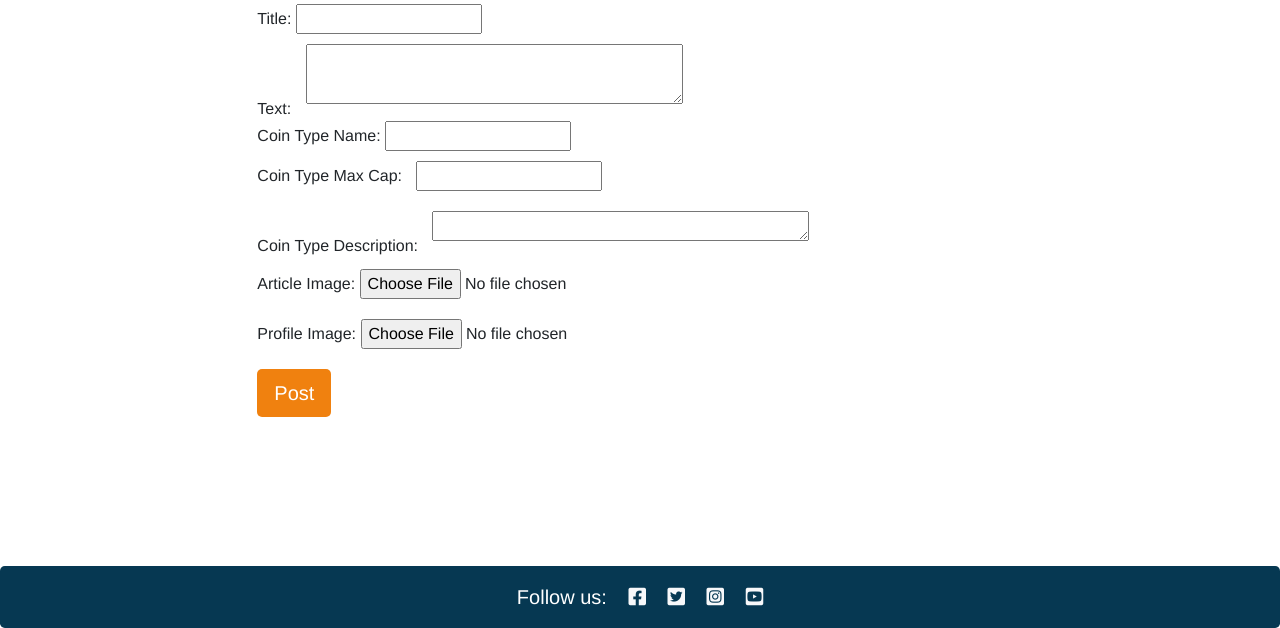
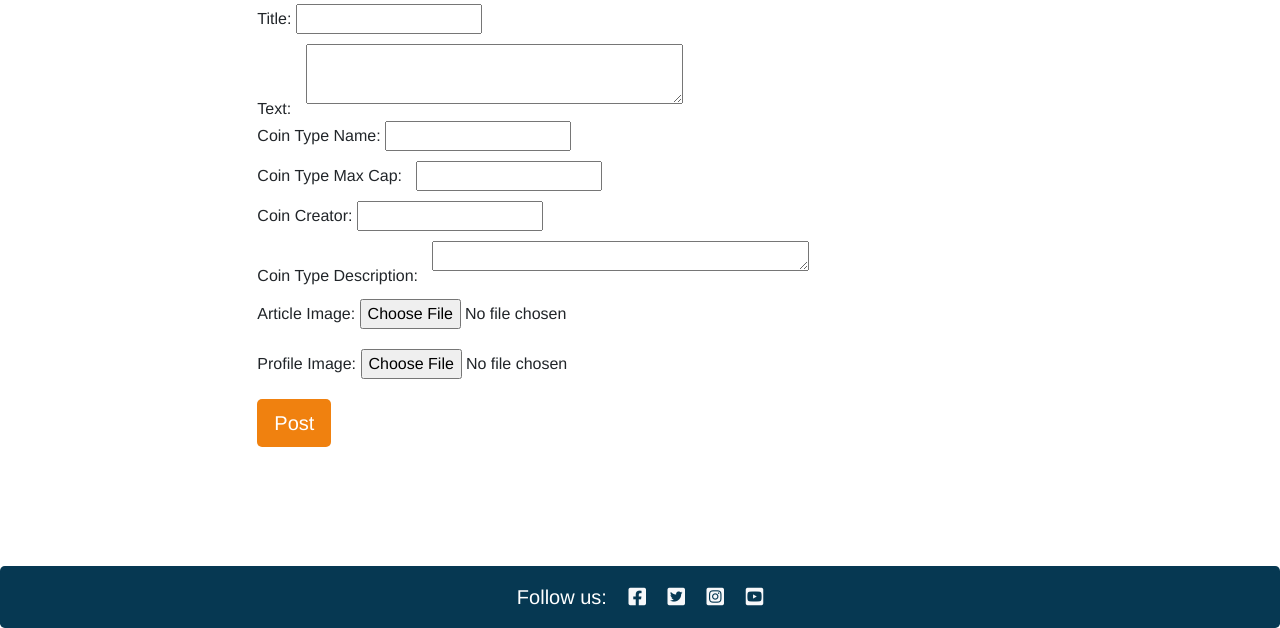
Before and after one commit to Renwar-P/cryptalk, a Django app: page /add_post/ in a window 1280 px wide. Shown: the part 172-800 px from the top of the page. Run offline with Django 5.2, Linux system fonts and the light colour scheme; the visitor is signed in with stand-in values (Sample User, id 1).

Commit message:
add coin_creator

```diff
--- a/blog/forms.py
+++ b/blog/forms.py
@@ -18,7 +18,7 @@ Python Django Web Framework - Full Course for Beginners.
 class PostForm(forms.ModelForm):
     class Meta:
         model = Post
-        fields = ['title', 'body', 'coin_type_name', 'coin_type_description', 'coin_type_max_cap']
+        fields = ['title', 'body', 'coin_type_name', 'coin_type_description', 'coin_type_max_cap', 'coin_creator']
 
     def __init__(self, *args, **kwargs):
         super().__init__(*args, **kwargs)
--- a/blog/models.py
+++ b/blog/models.py
@@ -23,6 +23,7 @@ class Post(models.Model):
     coin_type_name = models.CharField(max_length=50, blank=True, null=True)
     coin_type_description = models.TextField(blank=True, null=True)
     coin_type_max_cap = models.IntegerField(blank=True, null=True)
+    coin_creator = models.IntegerField(blank=True, null=True)
     author_image = CloudinaryField('image', default='placeholder', blank=True, null=True)
     excerpt = models.TextField(blank=True)
     updated_on = models.DateTimeField(auto_now=True)
--- a/templates/add_post.html
+++ b/templates/add_post.html
@@ -29,6 +29,10 @@
             <label for="id_coin_type_max_cap">Coin Type Max Cap:</label>
             {{ form.coin_type_max_cap }}
           </div>
+          <div class="form-group">
+            <label for="id_coin_type_max_cap">Coin Creator:</label>
+            {{ form.coin_creator }}
+          </div>
           <div  class="form-group">
             <label style="height: 5px; margin-bottom: 30px;" for="id_coin_type_description">Coin Type Description:</label>
             {{ form.coin_type_description }}
--- a/templates/post_list.html
+++ b/templates/post_list.html
@@ -46,7 +46,7 @@
                 <p class="card-text text-muted h6">
                   {{ post.created_on}} -
                   <i class="far fa-heart"></i> | {{post.number_of_likes }} |
-                  {{post.coin_type_name|default_if_none:"" }} | {{post.coin_type_description |default_if_none:"" }} | {{post.coin_type_max_cap |default_if_none:"" }}
+                  {{post.coin_type_name|default_if_none:"" }} | {{post.coin_type_description |default_if_none:"" }} | {{post.coin_creator |default_if_none:"" }} | {{post.coin_type_max_cap |default_if_none:"" }}
                 </p>
               </a>
 
```
Also changed, not shown: blog/migrations/0015_post_coin_creator.py (added).
